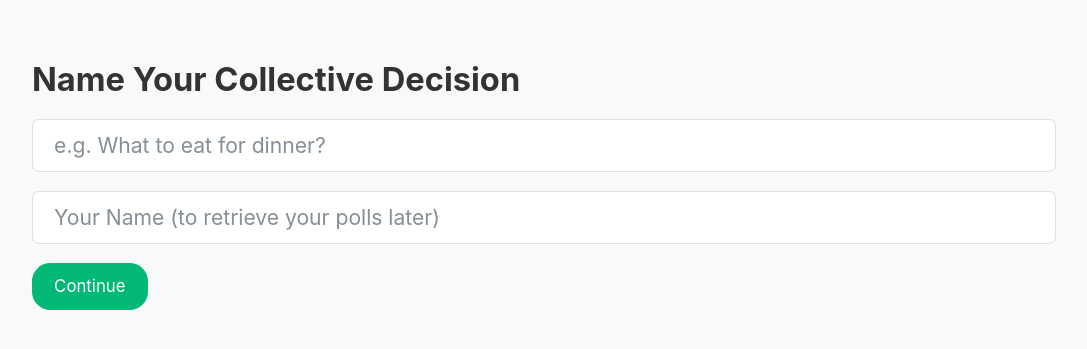
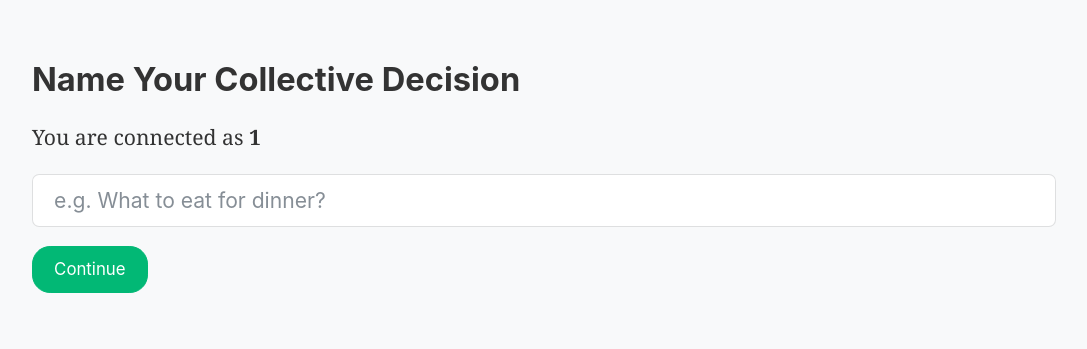
Before and after one commit to Decide-Mieux/app, a Flask app: page /create in a window 1280 px wide. Shown: the top 349 px of the page, without its empty margins (96-1183 px from the left). Run offline with Flask 3, Linux system fonts and the light colour scheme; the visitor is signed in with stand-in values (Sample User, id 1); some libraries are stand-ins or nearby versions.

Commit message:
Add files via upload

```diff
--- a/app/routes.py
+++ b/app/routes.py
@@ -22,9 +22,9 @@ def home():
 def create():
     if request.method == "POST":
         name = request.form["name"]
-        creator_id = request.form["creator_id"]
-        return redirect(url_for("add_choices", name=name, creator_id=creator_id))
-    return render_template("create.html")
+        #creator_id = request.form["creator_id"]
+        return redirect(url_for("add_choices", name=name, creator_id=session["creator_id"]))
+    return render_template("create.html", creator_id=session["creator_id"])
 
 
 @app.route("/add_choices", methods=["GET", "POST"])
--- a/app/templates/create.html
+++ b/app/templates/create.html
@@ -9,10 +9,11 @@
 <body class="bg-light">
 <div class="container py-5">
     <h2>Name Your Collective Decision</h2>
+    <p>You are connected as <strong>{{creator_id}}</strong> </p>
     <form action="/create" method="post">
         <div class="mb-3">
             <input type="text" name="name" class="form-control mb-3" placeholder="e.g. What to eat for dinner?" required>
-            <input type="text" name="creator_id" class="form-control mb-3" placeholder="Your Name (to retrieve your polls later)" required>
+           <!-- <input type="text" name="creator_id" class="form-control mb-3" placeholder="Your Name (to retrieve your polls later)" required>-->
         </div>
         <button type="submit" class="btn btn-success">Continue</button>
     </form>
--- a/app/templates/creator_dashboard.html
+++ b/app/templates/creator_dashboard.html
@@ -22,6 +22,7 @@
         <p>No decisions found for this creator ID.</p>
     {% endif %}
     <a href="/" class="btn btn-outline-secondary mt-3">Back to Home</a>
+    <p>[TODO: allow to Delete poll]</p>
 </div>
 </body>
 </html>
```
